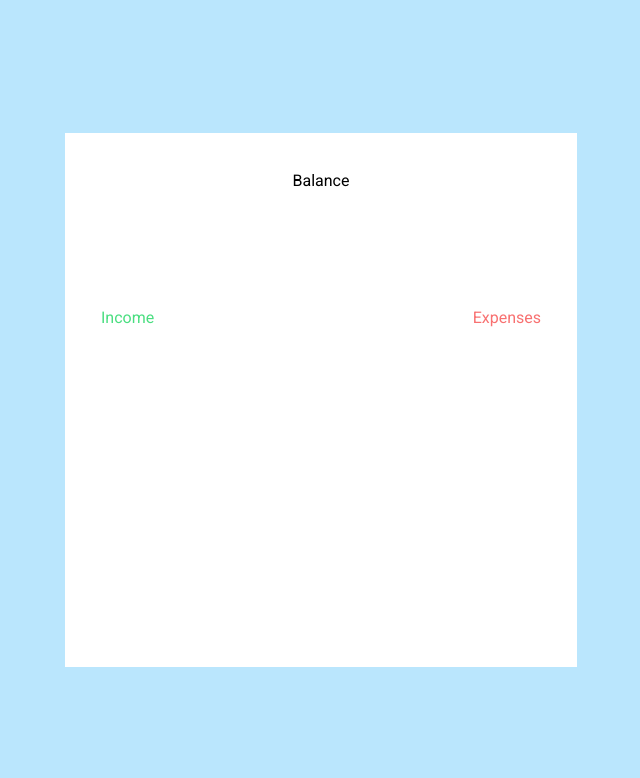
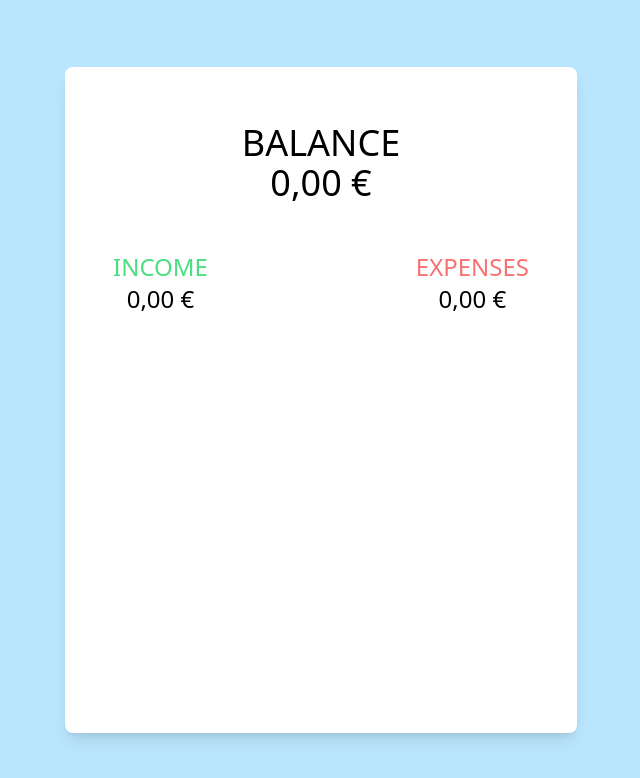
Before and after one commit to QCHR1581/expense-tracker, a plain HTML site: page src/index.html in a window 1280 px wide. Shown: the whole page, without its empty margins (319-959 px from the left). Drawn offline with Linux system fonts and the light colour scheme.

Commit message:
changed font sizes

```diff
--- a/src/index.html
+++ b/src/index.html
@@ -10,31 +10,30 @@
 </head>
 <body class="font-sans">
     <!-- Blue background -->
-    <main class="bg-sky-200 h-screen flex flex-row justify-center items-center font-">
+    <main class="bg-sky-200 h-screen flex flex-row justify-center items-center">
         <!-- White rectangle -->
-        <div  class="bg-white w-2/5 h-2/3">
+        <div class="flex flex-col bg-white w-2/5 h-5/6 rounded-lg shadow-lg">
             <!-- Balance -->
-            <h1 class="flex justify-center p-9">Balance</h1>
-            <div></div>
+            <div class=" flex flex-col justify-center text-4xl pt-14">
+                <h1 class="text-center">BALANCE</h1>
+                <div class="text-center">0,00 €</div>
+            </div>
+
 
             <!-- Income and Expenses -->
-            <div class="flex flex-row justify-between self-center items-center h-2/6 p-9">
+            <div class="flex flex-row justify-between h-2/6 p-12">
                 <!-- Incomes -->
-                <div class="flex flex-col">
-                    <h2 class="text-green-400">Income</h2>
-                    <div></div>
+                <div class=" text-2xl">
+                    <h2 class="text-green-400">INCOME</h2>
+                    <div class="text-center" >0,00 €</div>
                 </div>
                <!-- Expenses -->
-                <div class="flex flex-col">
-                    <h2 class="text-red-400">Expenses</h2>
-                    <div></div>
+                <div class=" text-2xl">
+                    <h2 class="text-red-400">EXPENSES</h2>
+                    <div class="text-center">0,00 €</div>
                 </div>
+            </div>
 
-
-            </div>
-        </div>
-
-        <div class="">
 
         </div>
     </main>
```
Also changed, not shown: dist/output.css.
